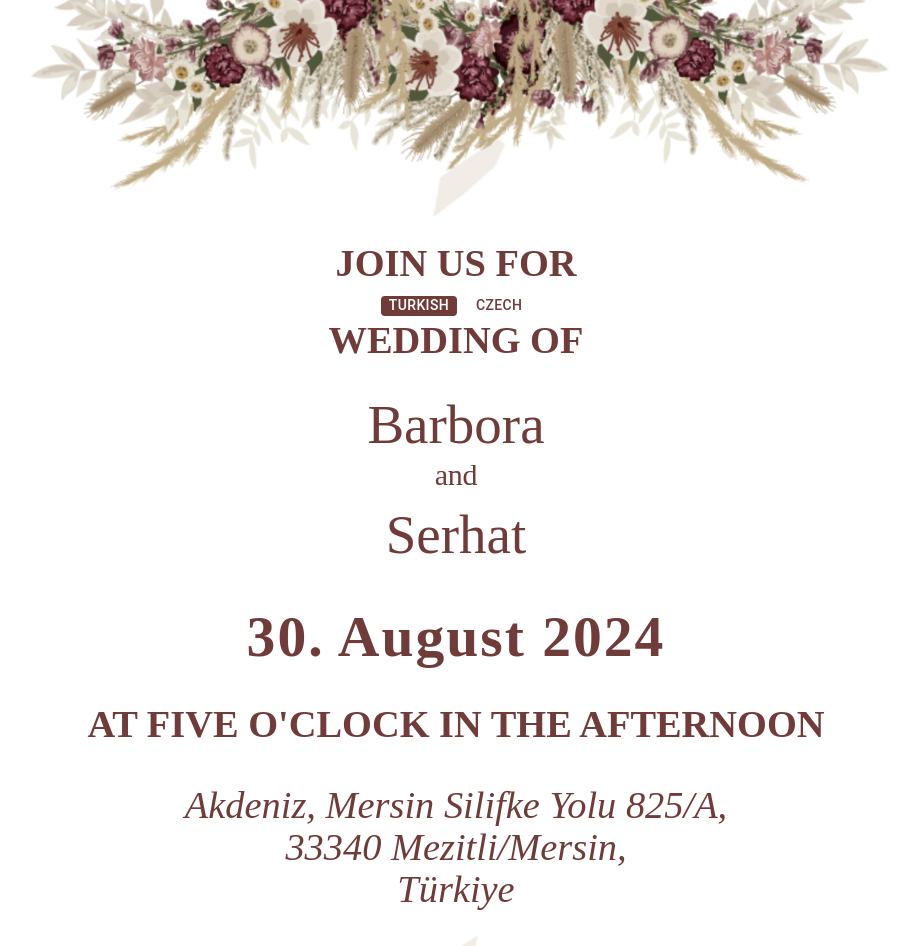
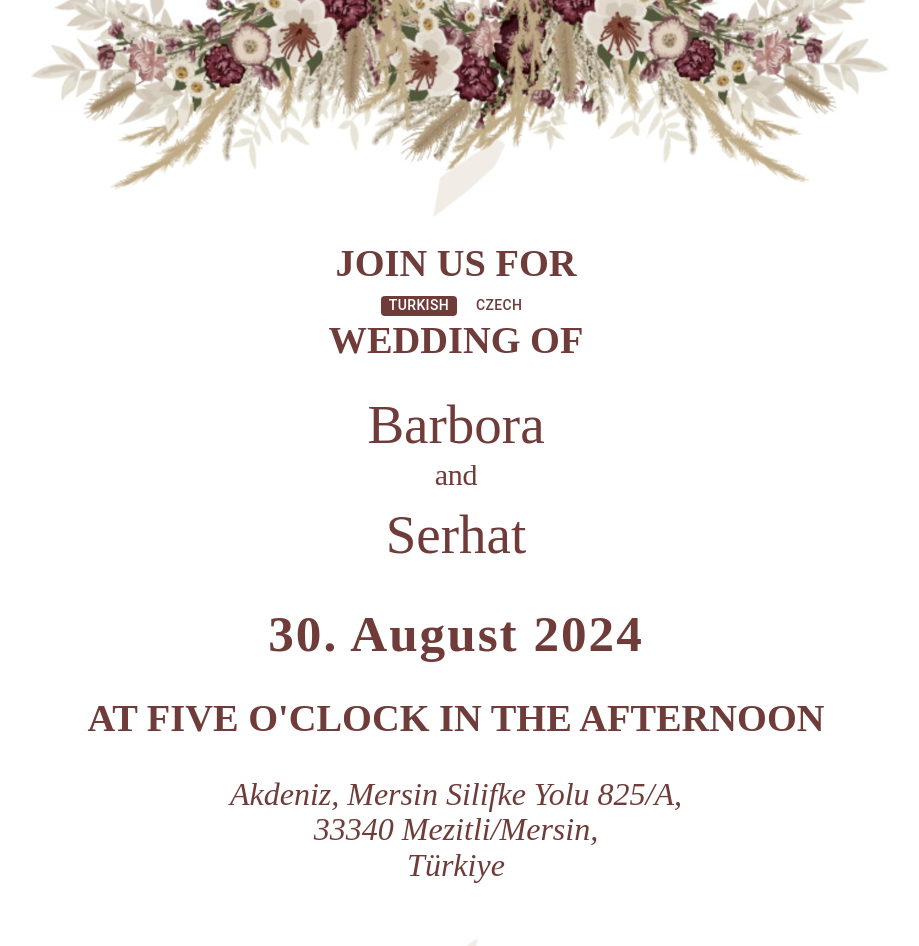
Before and after one commit to wonderunka/wonderunka.github.io, a React (Create React App) app: page /invitation in a window 1280 px wide. Shown: the top 946 px of the page, without its empty margins (184-1103 px from the left). Built offline with nearby package versions, Linux system fonts and the light colour scheme.

Commit message:
updated styles and locales

```diff
--- a/src/locales.json
+++ b/src/locales.json
@@ -41,18 +41,18 @@
   },
   "tr": {
     "invitation": {
-      "youAreInvitedTo": "Düğünümüzü kutlamaya",
-      "theWeddingOf": "katılın",
-      "theWeddingOf2": "katılın",
+      "youAreInvitedTo": "Biz evlenirken sizleri",
+      "theWeddingOf": "düğünümüzde bizimle eğlenmeye davet ediyoruz",
+      "theWeddingOf2": "düğünümüzde bizimle eğlenmeye davet ediyoruz",
       "receptionToFollow": "Tarihi takvime kaydedin",
       "dear": "Sevgili",
-      "w1": "Çekçe",
-      "w2": "Türkçe",
+      "w1": "Çek",
+      "w2": "Türk",
       "and": "ve"
     },
     "address": {
-      "crtime": "Öğleden sonra beşte",
-      "trtime": "Beşte saat",
+      "crtime": "Düğünümüz saat 13.00 da başlayacaktır",
+      "trtime": "Düğünümüz saat 17.00 da başlayacaktır",
       "crAddress": "Mlýn Davídkov 36, Hryzely,; 281 63 Barchovice,; Çek Cumhuriyeti",
       "crDate": "7-8 Eylül 2024",
       "trAddress": "Akdeniz, Mersin Silifke Yolu 825/A,; 33340 Mezitli/Mersin,; Türkiye",
--- a/src/style.css
+++ b/src/style.css
@@ -17,7 +17,7 @@
   font-family: 'MrsEavesRoman Regular';
   font-style: normal;
   line-height: 1;
-  font-size: 5vw;
+  font-size: 3vw;
   /* Adjusted font size to use vw units */
   color: rgb(111, 60, 58);
   margin-bottom: 2vh;
@@ -57,7 +57,7 @@
 }
 
 .date {
-  font-size: 5vw;
+  font-size: 4%;
   /* Adjusted font size to use vw units */
   font-style: italic;
 }
@@ -72,7 +72,7 @@
   font-style: normal;
   line-height: 1;
   letter-spacing: 2px;
-  font-size: 4.5vw;
+  font-size: 4vw;
   /* Adjusted font size to use vw units */
   color: rgb(111, 60, 58);
   margin-bottom: 4vh;
@@ -96,7 +96,7 @@
 }
 
 .address {
-  font-size: 3vw;
+  font-size: 2.5vw;
   /* Adjusted font size to use vw units */
   font-style: italic;
   font-weight: normal;
@@ -136,5 +136,5 @@
 }
 
 .margin-bottom3 {
-  margin-bottom: -16vh;
+  margin-bottom: -1vh;
 }
```
Also changed, not shown: 2 other files (tests, documents, lock files or other folders).
